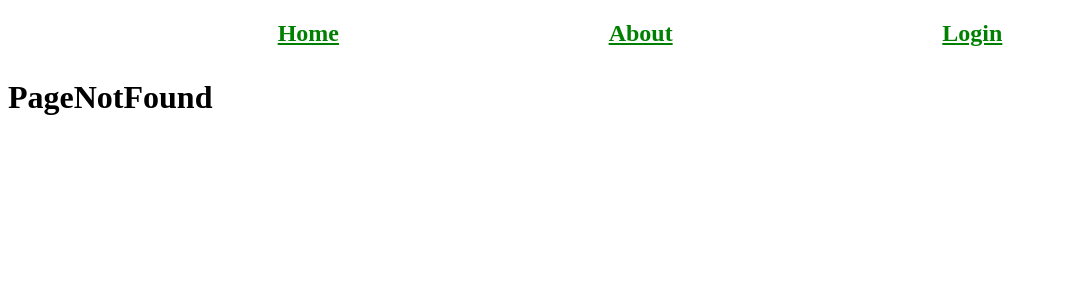
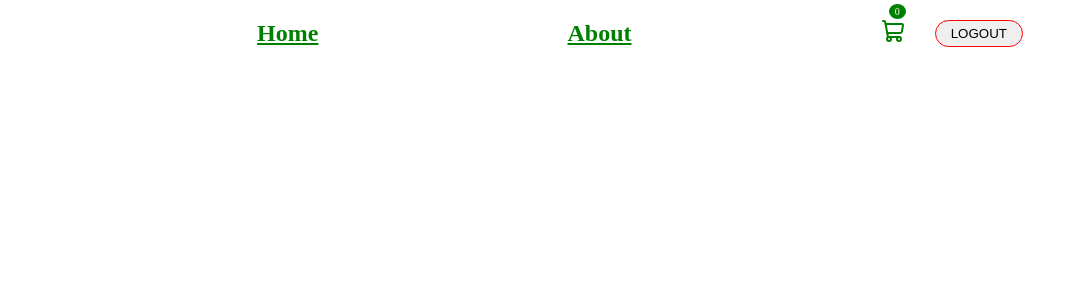
Before and after one commit to Sankalp2009/turbo-lamp, a React (Vite) app in the folder react-mini-commerce/: page /cart in a window 1280 px wide. Shown: the top 300 px of the page, without its empty margins (0-1078 px from the left). Built offline with nearby package versions, Linux system fonts and the light colour scheme.

Commit message:
feat: implement cart functionality with context and routing support

```diff
--- a/react-mini-commerce/package.json
+++ b/react-mini-commerce/package.json
@@ -13,6 +13,7 @@
   "dependencies": {
     "axios": "^1.16.1",
     "json-server": "^1.0.0-beta.15",
+    "lucide-react": "^1.16.0",
     "react": "^19.2.6",
     "react-dom": "^19.2.6",
     "react-router-dom": "^7.15.1"
--- a/react-mini-commerce/src/App.css
+++ b/react-mini-commerce/src/App.css
@@ -34,7 +34,7 @@ input {
 .container {
   width: 100%;
   display: grid;
-  grid-template-columns: repeat(4, 1fr);
+  grid-template-columns: repeat(2, 1fr);
   grid-template-rows: auto;
   gap: 20px;
   justify-content: center;
@@ -43,7 +43,6 @@ input {
 }
 
 .inner{
-  box-shadow: rgba(149, 157, 165, 0.2) 0px 8px 24px;
   border: 1px solid red;
   padding: 10px;
 }
@@ -52,3 +51,72 @@ img{
   width: 70%;
   object-fit: contain;
 }
+
+/* Cart setup */
+
+.CartOuter{
+  width: 70%;
+  margin: auto;
+  margin-top: 2%;
+  padding: 20px;
+}
+
+.cartContainer{
+  border: 1px solid #ddd;
+  border-radius: 10px;
+
+  display: flex;
+  align-items: center;
+  justify-content: space-between;
+
+  gap: 20px;
+  padding: 15px;
+  margin-bottom: 15px;
+
+  background-color: #fff;
+}
+
+/* Image section */
+
+.cartImage img{
+  width: 100px;
+  height: 100px;
+  object-fit: contain;
+}
+
+/* Content section */
+
+.cartContent{
+  flex: 1;
+}
+
+.cartContent h3{
+  margin-bottom: 10px;
+  color: #222;
+}
+
+.cartContent p{
+  color: #27ae60;
+  font-weight: 600;
+}
+
+/* Delete button */
+
+.deleteBtn{
+  border: none;
+  background: transparent;
+  cursor: pointer;
+
+  display: flex;
+  align-items: center;
+  justify-content: center;
+
+  padding: 8px;
+  border-radius: 50%;
+
+  transition: 0.2s;
+}
+
+.deleteBtn:hover{
+  background-color: #f3f3f3;
+}
--- /dev/null
+++ b/react-mini-commerce/src/Components/CartPage.jsx
@@ -0,0 +1,25 @@
+import { Trash } from 'lucide-react'
+
+function CartPage({ title, thumbnail, price }) {
+
+  return (
+    <div className="cartContainer">
+
+      <div className="cartImage">
+        <img src={thumbnail} alt={title} />
+      </div>
+
+      <div className="cartContent">
+        <h3>{title}</h3>
+        <p>Price: ${price}</p>
+      </div>
+
+      <button className="deleteBtn">
+        <Trash size={20} />
+      </button>
+
+    </div>
+  )
+}
+
+export default CartPage
--- a/react-mini-commerce/src/Components/Header.jsx
+++ b/react-mini-commerce/src/Components/Header.jsx
@@ -1,11 +1,16 @@
 import { useContext } from 'react'
 import { AuthContext } from '../Context/AuthContext'
+import { CartContext } from '../Context/CartContext'
 import { Link } from 'react-router-dom'
+import { ShoppingCart } from 'lucide-react'
 import { Action_Type } from '../Utils/ActionCreators'
 function Header() {
-
   const { state, dispatch } = useContext(AuthContext)
 
+  // cart part
+  const { CartState } = useContext(CartContext)
+  console.log(CartState?.cart)
+  const length = CartState?.cart.length
   const Links = [
     {
       path: '/',
@@ -14,10 +19,6 @@ function Header() {
     {
       path: '/about',
       content: 'About',
-    },
-    {
-      path: '/login',
-      content: 'Login',
     },
   ]
 
@@ -39,6 +40,69 @@ function Header() {
             </Link>
           </div>
         ))}
+        <div>
+          {state.isAuth ? (
+            <Link to="/login">
+              <button
+                style={{
+                  padding: '5px 15px 5px 15px',
+                  border: '1px solid green',
+                  borderRadius: '2em',
+                  cursor: 'pointer',
+                }}
+              >
+                Login
+              </button>
+            </Link>
+          ) : (
+            <div
+              style={{
+                width: '100%',
+                height: '50px',
+                display: 'flex',
+                justifyContent: 'space-between',
+                alignItems: 'center',
+                gap: '30px',
+              }}
+            >
+              <div style={{ position: 'relative' }}>
+                <Link to="/cart">
+                  <ShoppingCart />
+                </Link>
+
+                <span
+                  style={{
+                    position: 'absolute',
+                    top: '-15px',
+                    right: '-1px',
+                    background: 'green',
+                    color: 'white',
+                    borderRadius: '50%',
+                    padding: '2px 6px',
+                    fontSize: '10px',
+                  }}
+                >
+                  {length}
+                </span>
+              </div>
+              <button
+                style={{
+                  padding: '5px 15px 5px 15px',
+                  border: '1px solid red',
+                  borderRadius: '2em',
+                  cursor: 'pointer',
+                }}
+                onClick={() => {
+                  dispatch({
+                    type: Action_Type.LOGOUT,
+                  })
+                }}
+              >
+                LOGOUT
+              </button>
+            </div>
+          )}
+        </div>
       </div>
     </div>
   )
--- a/react-mini-commerce/src/Components/ProductCard.jsx
+++ b/react-mini-commerce/src/Components/ProductCard.jsx
@@ -1,6 +1,12 @@
+import { useContext } from 'react'
 import {Link} from 'react-router-dom'
+import { Action_Type } from '../Utils/ActionCreators'
+import { CartContext } from '../Context/CartContext'
+function ProductCard({product}) {
 
-function ProductCard({id, thumbnail, title, price}) {
+  const { dispatch } = useContext(CartContext)
+  const {id, thumbnail, title, price} = product;
+
   return (
     <div className='inner'>
       <img src={thumbnail} alt={title}  />
@@ -22,7 +28,14 @@ function ProductCard({id, thumbnail, title, price}) {
           color: '#27ae60',
           fontWeight: '600',
         }}>Price:{price}</p>
-        <button>Add to cart</button>
+        <button
+        onClick={()=>{
+          dispatch({
+            type:Action_Type.ADD_TO_CART,
+            payload: product || []
+          })
+        }}
+        >Add to cart</button>
     </div>
   )
 }
--- a/react-mini-commerce/src/Components/ProductData.jsx
+++ b/react-mini-commerce/src/Components/ProductData.jsx
@@ -4,10 +4,9 @@ function ProductData({ data }) {
     <div>
       <div className="container">
         {data?.map((el) => (
-          <ProductCard key={el.id} {...el} />
+          <ProductCard key={el.id} product={el} />
         ))}
       </div>
-      <button>Add to cart</button>
     </div>
   )
 }
--- a/react-mini-commerce/src/Context/CartContext.jsx
+++ b/react-mini-commerce/src/Context/CartContext.jsx
@@ -8,9 +8,9 @@ const InitialState = {
 }
 
 function CartContextProvider({ children }) {
-  const [state, dispatch] = useReducer(CartReducer, InitialState)
+  const [CartState, dispatch] = useReducer(CartReducer, InitialState)
 
-  const Value = { state, dispatch }
+  const Value = { CartState, dispatch }
 
   return <CartContext.Provider value={Value}>{children}</CartContext.Provider>
 }
--- /dev/null
+++ b/react-mini-commerce/src/Pages/Cart.jsx
@@ -0,0 +1,18 @@
+import { useContext } from 'react'
+import { CartContext } from '../Context/CartContext'
+import CartPage from '../Components/CartPage'
+function Cart() {
+  const { CartState } = useContext(CartContext)
+  console.log(CartState?.cart);
+  return (
+    <div className='CartOuter'>
+      {
+        CartState?.cart && CartState?.cart.map(el=>(
+          <CartPage key={el.id} {...el} />
+        ))
+      }
+    </div>
+  )
+}
+
+export default Cart
--- a/react-mini-commerce/src/Utils/AllRoutes.jsx
+++ b/react-mini-commerce/src/Utils/AllRoutes.jsx
@@ -5,6 +5,7 @@ import Single from '../Pages/Single'
 import Login from '../Pages/Login'
 import Dashboard from '../Pages/Dashboard'
 import PrivateRoute from './PrivateRoute'
+import Cart from '../Pages/Cart'
 function AllRoutes() {
   return (
     <Routes>
@@ -18,6 +19,14 @@ function AllRoutes() {
           </PrivateRoute>
         }
       />
+      <Route
+        path="/cart"
+        element={
+          <PrivateRoute>
+            <Cart />
+          </PrivateRoute>
+        }
+      />
       <Route path="/single/:id" element={<Single />} />
       <Route path="*" element={<PageNotFound />} />
     </Routes>
--- a/react-mini-commerce/src/Utils/Cart_Reducer.jsx
+++ b/react-mini-commerce/src/Utils/Cart_Reducer.jsx
@@ -1,11 +1,12 @@
 import { Action_Type } from './ActionCreators'
 const CartReducer = (currentState, action) => {
-  const { type, payload } = action
+  const { type, payload } = action;
+  console.log(payload);
   switch (type) {
     case Action_Type.ADD_TO_CART:
       return {
         ...currentState,
-        isLoading: true,
+        cart: [...currentState.cart, payload],
       }
     case Action_Type.REMOVE_CART:
       return {
--- a/react-mini-commerce/src/Utils/PrivateRoute.jsx
+++ b/react-mini-commerce/src/Utils/PrivateRoute.jsx
@@ -4,7 +4,7 @@ import { Navigate } from 'react-router-dom'
 function PrivateRoute({ children }) {
   const { state } = useContext(AuthContext)
 
-  if (!state.isAuth && !state.token)
+  if (state.isAuth && state.token)
     return <Navigate to="/login" replace={true} />
   return children
 }
--- a/react-mini-commerce/src/main.jsx
+++ b/react-mini-commerce/src/main.jsx
@@ -5,12 +5,15 @@ import App from './App.jsx'
 import { BrowserRouter } from 'react-router-dom'
 import AppContextProvider from './Context/AuthContext'
 import DataContextProvider from './Context/DataContext.jsx'
+import CartContextProvider from './Context/CartContext.jsx'
 createRoot(document.getElementById('root')).render(
   <StrictMode>
     <BrowserRouter>
       <AppContextProvider>
         <DataContextProvider>
-          <App />
+          <CartContextProvider>
+            <App />
+          </CartContextProvider>
         </DataContextProvider>
       </AppContextProvider>
     </BrowserRouter>
```
Also changed, not shown: 1 other file (tests, documents, lock files or other folders).
